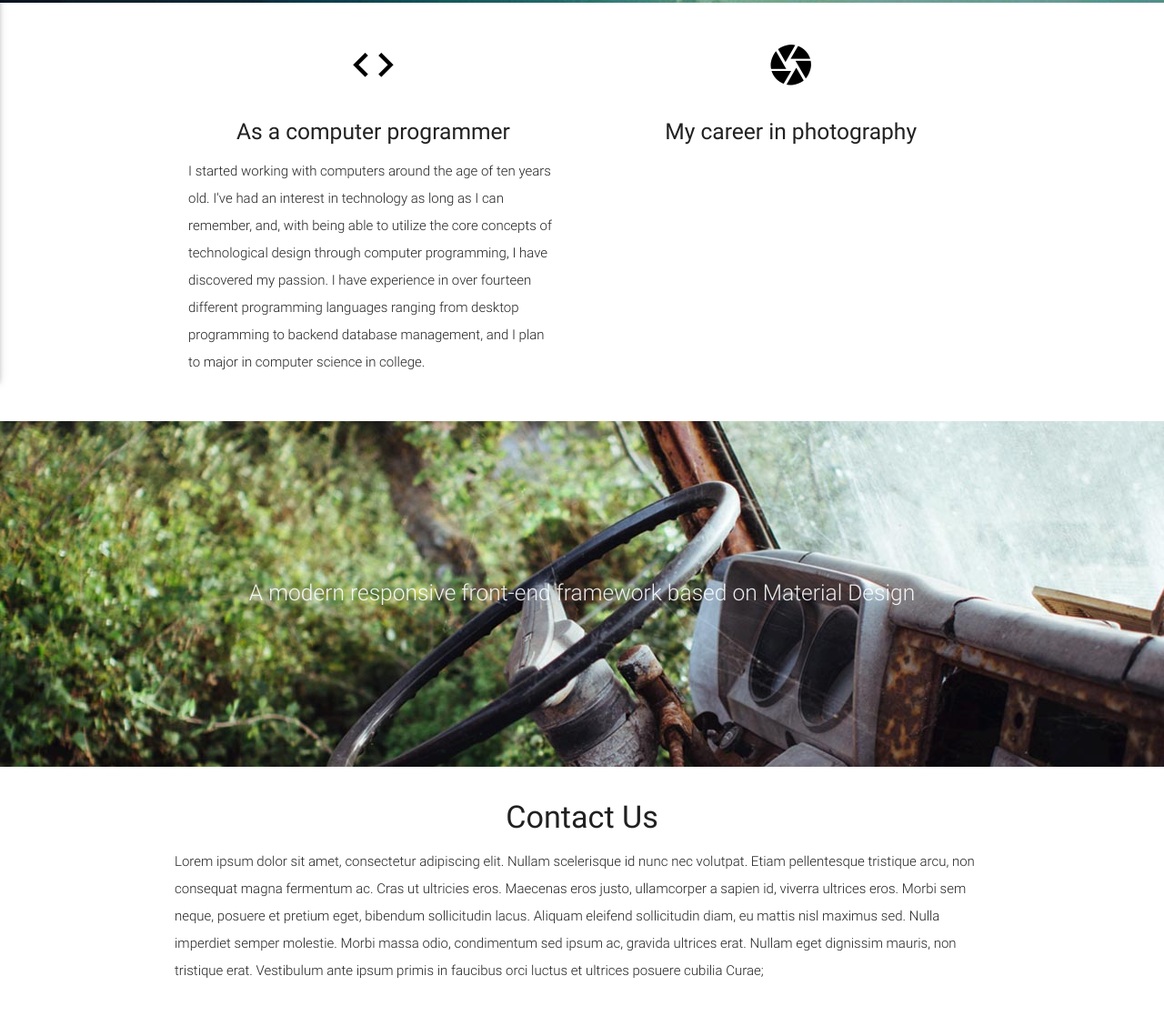
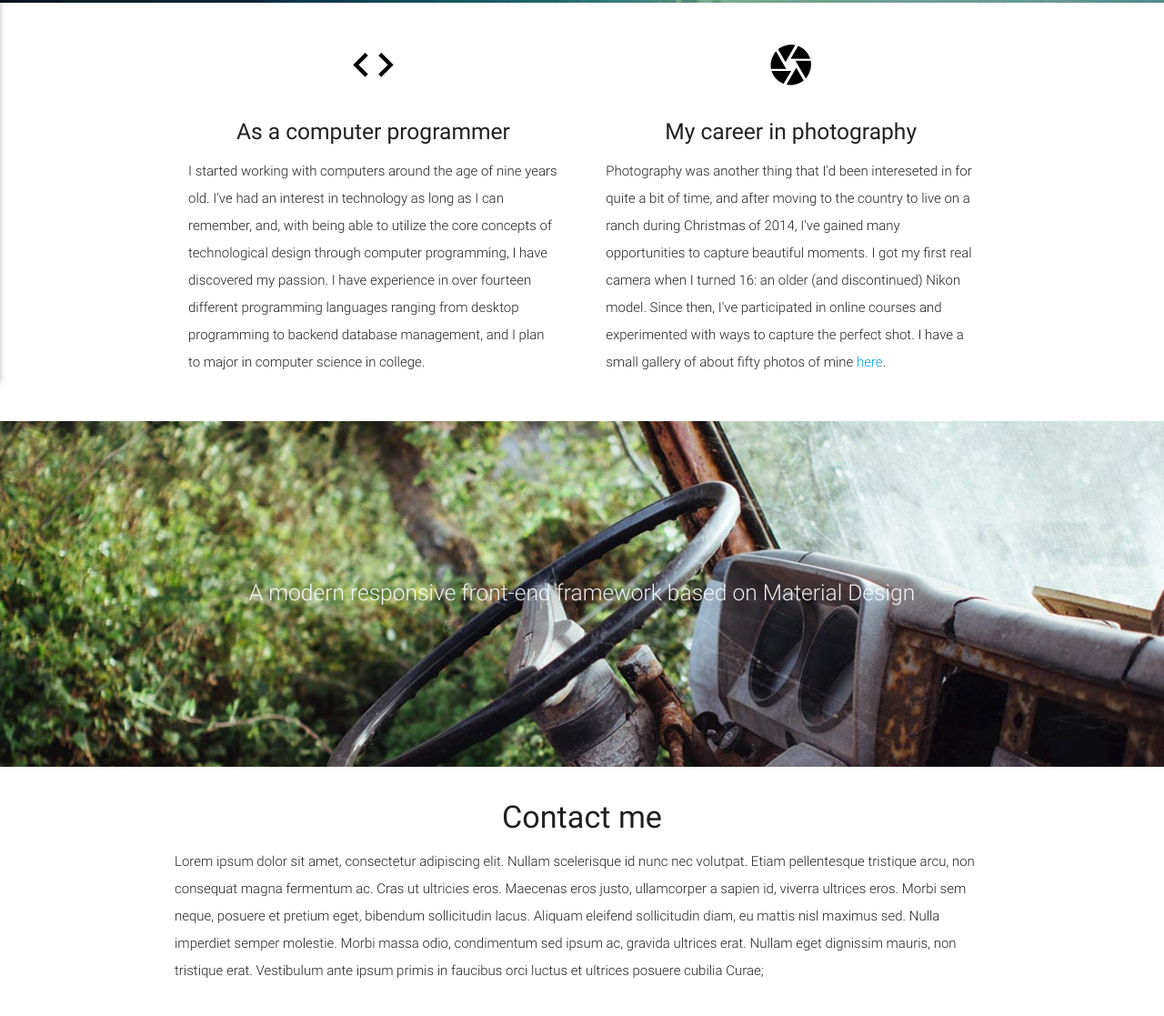
Before and after one commit to zacharybaldwin/zacharybaldwin.github.io, a plain HTML site: page index.html in a window 1280 px wide. Shown: the part 441-1558 px from the top of the page at 91% size. Drawn offline with nearby package versions, Linux system fonts and the light colour scheme.

Commit message:
Testing...

```diff
--- a/index.html
+++ b/index.html
@@ -60,11 +60,11 @@
           </div>
         </div> -->
 
-        <div class="col s12 m6">
+        <div id="" class="col s12 m6">
           <div class="icon-block">
             <h2 class="center black-text"><i class="material-icons">code</i></h2>
             <h5 class="center">As a computer programmer</h5>
-            <p class="light">I started working with computers around the age of ten years old. I've had an interest in technology as long as I can remember, and, with being able to utilize the core concepts of technological design through computer programming, I have discovered my passion. I have experience in over fourteen different programming languages ranging from desktop programming to backend database management, and I plan to major in computer science in college.</p>
+            <p class="light">I started working with computers around the age of nine years old. I've had an interest in technology as long as I can remember, and, with being able to utilize the core concepts of technological design through computer programming, I have discovered my passion. I have experience in over fourteen different programming languages ranging from desktop programming to backend database management, and I plan to major in computer science in college.</p>
           </div>
         </div>
 
@@ -73,7 +73,7 @@
             <h2 class="center black-text"><i class="material-icons">camera</i></h2>
             <h5 class="center">My career in photography</h5>
 
-            <p class="light"></p>
+            <p class="light">Photography was another thing that I'd been intereseted in for quite a bit of time, and after moving to the country to live on a ranch during Christmas of 2014, I've gained many opportunities to capture beautiful moments. I got my first real camera when I turned 16: an older (and discontinued) Nikon model. Since then, I've participated in online courses and experimented with ways to capture the perfect shot. I have a small gallery of about fifty photos of mine <a href="#">here</a>.</p>
           </div>
         </div>
       </div>
@@ -99,7 +99,7 @@
       <div class="row">
         <div class="col s12 center">
           <h3><i class="mdi-content-send brown-text"></i></h3>
-          <h4>Contact Us</h4>
+          <h4>Contact me</h4>
           <p class="left-align light">Lorem ipsum dolor sit amet, consectetur adipiscing elit. Nullam scelerisque id nunc nec volutpat. Etiam pellentesque tristique arcu, non consequat magna fermentum ac. Cras ut ultricies eros. Maecenas eros justo, ullamcorper a sapien id, viverra ultrices eros. Morbi sem neque, posuere et pretium eget, bibendum sollicitudin lacus. Aliquam eleifend sollicitudin diam, eu mattis nisl maximus sed. Nulla imperdiet semper molestie. Morbi massa odio, condimentum sed ipsum ac, gravida ultrices erat. Nullam eget dignissim mauris, non tristique erat. Vestibulum ante ipsum primis in faucibus orci luctus et ultrices posuere cubilia Curae;</p>
         </div>
       </div>
```
